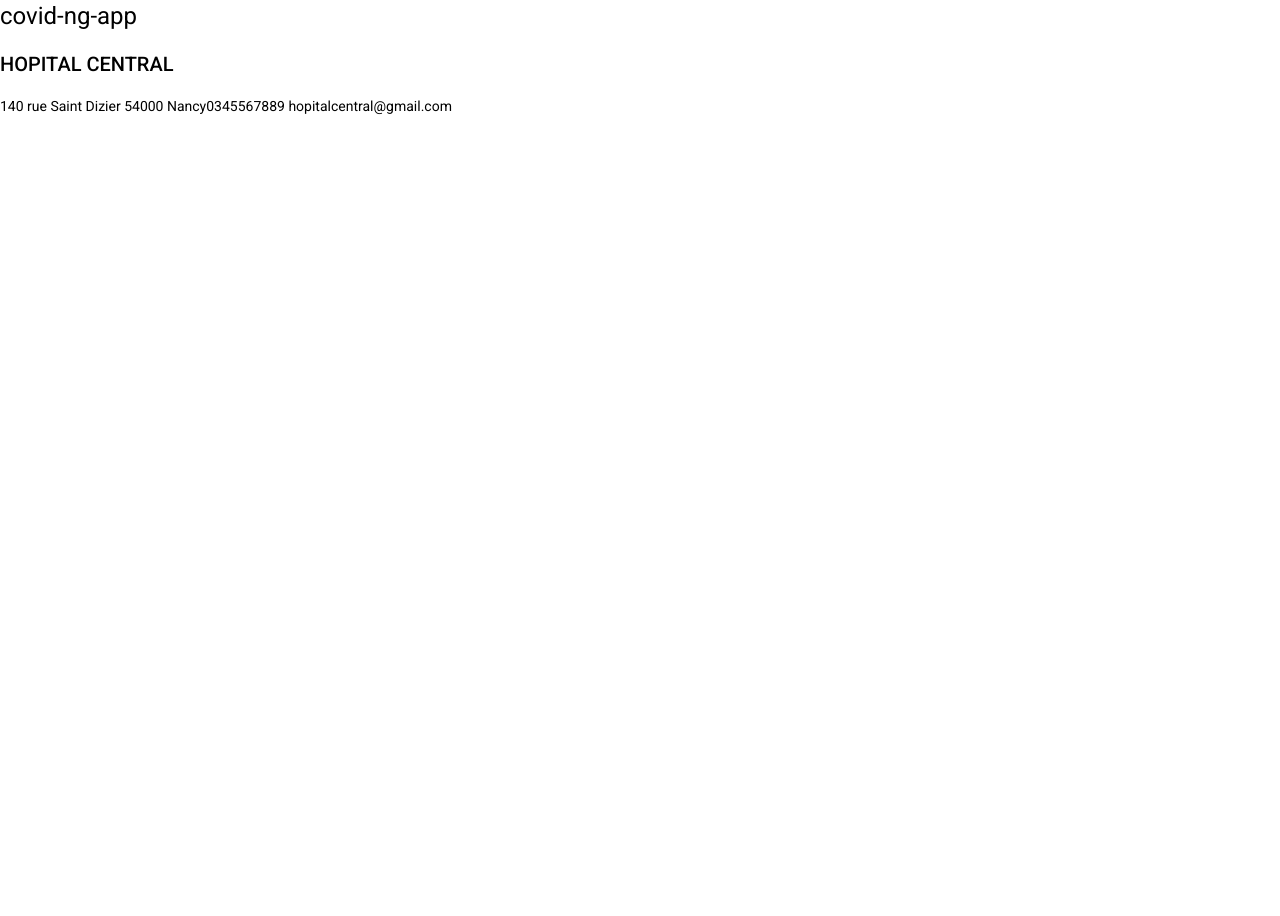
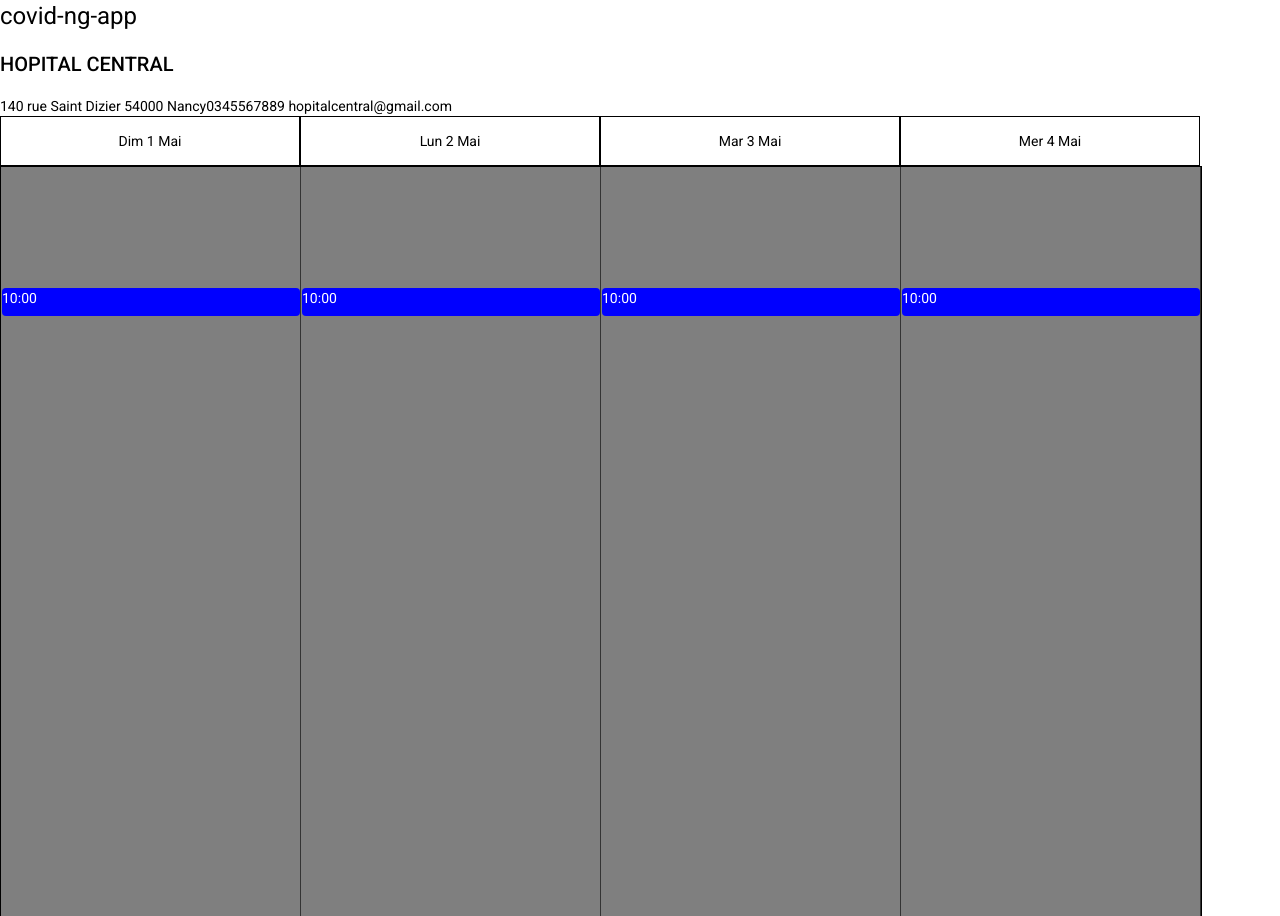
Before and after one commit to Lamkateh/covid-ng-app, an Angular app: page /centers/1 in a window 1280 px wide. Before the commit the page ends 800 px from the top, so only its background shows below. Built offline with nearby package versions, Linux system fonts and the light colour scheme.

Commit message:
Add timetable

```diff
--- a/src/app/app-routing.module.ts
+++ b/src/app/app-routing.module.ts
@@ -1,11 +1,12 @@
 import { NgModule } from '@angular/core';
 import { RouterModule, Routes } from '@angular/router';
 import { HomePublicPageComponent } from './home-public-page/home-public-page.component';
+import { VaccinationCenterPageComponent } from './vaccination-center-page/vaccination-center-page.component';
 import { VaccinationCenterComponent } from './vaccination-center/vaccination-center.component';
 
 const routes: Routes = [
   { path: 'centers', component: HomePublicPageComponent },
-  { path: 'centers/:id', component: VaccinationCenterComponent },
+  { path: 'centers/:id', component: VaccinationCenterPageComponent },
   { path: '', redirectTo: '/centers', pathMatch: 'full' },
 ];
 
--- a/src/app/app.module.ts
+++ b/src/app/app.module.ts
@@ -11,6 +11,8 @@ import { FormsModule } from '@angular/forms';
 
 import { VaccinationCenterModule } from './vaccination-center/vaccination-center.module';
 import { SharedModule } from './shared/shared.module';
+import { TimetableComponent } from './timetable/timetable.component';
+import { VaccinationCenterPageComponent } from './vaccination-center-page/vaccination-center-page.component';
 
 @NgModule({
   declarations: [
@@ -18,6 +20,8 @@ import { SharedModule } from './shared/shared.module';
     VaccinationCenterListComponent,
     VaccinationCenterListItemComponent,
     HomePublicPageComponent,
+    TimetableComponent,
+    VaccinationCenterPageComponent,
   ],
   imports: [
     BrowserModule,
--- a/src/app/home-public-page/home-public-page.component.html
+++ b/src/app/home-public-page/home-public-page.component.html
@@ -1,10 +1,19 @@
 <div>
   <form (submit)="onSearchCity()">
-    <app-input label="Trouver un centre de vaccination" name="search_item" placeholder="Rechercher par ville"
-      [(inputValue)]="citySearchTerm" [search]="true">
+    <app-input
+      label="Trouver un centre de vaccination"
+      name="search_item"
+      placeholder="Rechercher par ville"
+      [(inputValue)]="citySearchTerm"
+      [search]="true"
+    >
     </app-input>
     {{ listLoading ? "Loading..." : "" }}
   </form>
   <app-vaccination-center-list [list]="centers"></app-vaccination-center-list>
-  <app-button title="Afficher plus" (clickEvent)="onMoreRequest()"></app-button>
+  <app-button
+    *ngIf="!lastPage"
+    title="Afficher plus"
+    (clickEvent)="onMoreRequest()"
+  ></app-button>
 </div>
--- a/src/app/home-public-page/home-public-page.component.ts
+++ b/src/app/home-public-page/home-public-page.component.ts
@@ -13,7 +13,7 @@ export class HomePublicPageComponent implements OnInit {
   citySearched: string = '';
   listLoading: boolean = false;
   page: number = 0;
-  lastPage: boolean = false; // TODO : implement last page
+  lastPage: boolean = false;
 
   onSearchCity() {
     this.citySearched = this.citySearchTerm;
@@ -34,31 +34,29 @@ export class HomePublicPageComponent implements OnInit {
     if (this.citySearched === '') {
       this.service
         .getAllVaccinationCenters(this.page)
-        .subscribe((centers: { content: VaccinationCenter[] }) => {
-          this.centers.push(...centers.content);
-          this.listLoading = false;
-        });
+        .subscribe(
+          (centers: { content: VaccinationCenter[]; last: boolean }) => {
+            this.centers.push(...centers.content);
+            this.listLoading = false;
+            this.lastPage = centers.last;
+          }
+        );
     } else {
       this.service
         .getVaccinationCentersByCity(this.citySearched, this.page)
-        .subscribe((centers: { content: VaccinationCenter[] }) => {
-          this.centers.push(...centers.content);
-          this.listLoading = false;
-        });
+        .subscribe(
+          (centers: { content: VaccinationCenter[]; last: boolean }) => {
+            this.centers.push(...centers.content);
+            this.listLoading = false;
+            this.lastPage = centers.last;
+          }
+        );
     }
   }
 
-  constructor(private service: VaccinationCenterService) { }
+  constructor(private service: VaccinationCenterService) {}
 
   ngOnInit(): void {
     this.getResult();
-    /*this.listLoading = true;
-    this.service
-      .getAllVaccinationCenters()
-      .subscribe((centers: { content: VaccinationCenter[] }) => {
-        this.centers = centers.content;
-        this.listLoading = false;
-      });
-      */
   }
 }
--- /dev/null
+++ b/src/app/timetable/timetable.component.html
@@ -0,0 +1,28 @@
+<div class="timetable-container">
+  <div>
+    <div class="day-column-headers">
+      <div *ngFor="let day of this.getAppointmentList()">
+        <div class="day-column-header">{{ day.cleanDate }}</div>
+      </div>
+    </div>
+    <div class="timetable-scroll">
+      <div class="timetable" [style.height]="timetableHeight">
+        <div *ngFor="let day of this.getAppointmentList()">
+          <div class="day-column">
+            <div *ngFor="let appointment of day.list">
+              <div
+                *ngIf="appointment.available"
+                class="appointment"
+                [style.width]="appointment.width"
+                [style.height]="appointment.height"
+                [style.top]="appointment.top"
+              >
+                {{ appointment.time.split(" ")[1] }}
+              </div>
+            </div>
+          </div>
+        </div>
+      </div>
+    </div>
+  </div>
+</div>
--- /dev/null
+++ b/src/app/timetable/timetable.component.scss
@@ -0,0 +1,57 @@
+$column-width: 300px;
+$column-header-height: 50px;
+
+.timetable-container {
+  height: 100vh;
+  width: 100%;
+  overflow: hidden;
+  position: relative;
+  display: flex;
+  flex-direction: row;
+
+  .timetable-scroll {
+    height: 100%;
+    overflow-y: auto;
+  }
+
+  .day-column-headers {
+    width: $column-width;
+    display: flex;
+    flex-direction: row;
+    .day-column-header {
+      width: $column-width;
+      height: $column-header-height;
+      border: 1px solid #000;
+      display: flex;
+      justify-content: center;
+      align-items: center;
+    }
+  }
+
+  .timetable {
+    width: 100%;
+    display: flex;
+    flex-direction: row;
+    position: relative;
+    overflow: hidden;
+
+    border: 1px solid #000;
+
+    .day-column {
+      height: 100%;
+      width: $column-width;
+      border-right: 1px solid #333;
+      background-color: rgba($color: #000000, $alpha: 0.5);
+      position: relative;
+    }
+
+    .appointment {
+      background-color: blue;
+      border-radius: 4px;
+      position: absolute;
+      color: #fff;
+      left: 1px;
+      transform: translateY(1px);
+    }
+  }
+}
--- /dev/null
+++ b/src/app/timetable/timetable.component.ts
@@ -0,0 +1,169 @@
+import { Component, OnInit } from '@angular/core';
+
+const COLUMN_WIDTH = 300;
+const ROW_HEIGHT = 5;
+const START_HOUR = '8:00';
+const END_HOUR = '18:00';
+
+const DAY_OF_WEEK = ['Lun', 'Mar', 'Mer', 'Jeu', 'Ven', 'Sam', 'Dim'];
+const MONTH = [
+  'Jan',
+  'Fev',
+  'Mar',
+  'Avr',
+  'Mai',
+  'Juin',
+  'Juil',
+  'Aout',
+  'Sept',
+  'Oct',
+  'Nov',
+  'Dec',
+];
+
+@Component({
+  selector: 'app-timetable',
+  templateUrl: './timetable.component.html',
+  styleUrls: ['./timetable.component.scss'],
+})
+export class TimetableComponent implements OnInit {
+  appointments: {
+    date: string;
+    cleanDate?: string;
+    dateTimestamp?: number;
+    startTimestamp?: number;
+    list: {
+      time: string;
+      timestamp?: number;
+      available: boolean;
+      duration: number;
+      width?: string;
+      height?: string;
+      top?: string;
+    }[];
+  }[] = [
+    {
+      date: '2021-05-01',
+      list: [
+        {
+          time: '2021-05-01 10:00',
+          available: true,
+          duration: 30,
+        },
+        {
+          time: '2021-05-01 10:30',
+          available: false,
+          duration: 30,
+        },
+      ],
+    },
+    {
+      date: '2021-05-02',
+      list: [
+        {
+          time: '2021-05-02 10:00',
+          available: true,
+          duration: 30,
+        },
+        {
+          time: '2021-05-02 10:30',
+          available: false,
+          duration: 30,
+        },
+      ],
+    },
+    {
+      date: '2021-05-03',
+      list: [
+        {
+          time: '2021-05-03 10:00',
+          available: true,
+          duration: 30,
+        },
+        {
+          time: '2021-05-03 10:30',
+          available: false,
+          duration: 30,
+        },
+      ],
+    },
+    {
+      date: '2021-05-04',
+      list: [
+        {
+          time: '2021-05-04 10:00',
+          available: true,
+          duration: 30,
+        },
+        {
+          time: '2021-05-04 10:30',
+          available: false,
+          duration: 30,
+        },
+      ],
+    },
+  ];
+  startHourTimestamp: number = new Date(
+    '2020-01-01 ' + START_HOUR.trim()
+  ).getTime();
+  endHourTimestamp: number = new Date(
+    '2020-01-01 ' + END_HOUR.trim()
+  ).getTime();
+  timetableHeight: string = `${Math.floor(
+    ((this.endHourTimestamp - this.startHourTimestamp) / (1000 * 60)) *
+      ROW_HEIGHT
+  )}px`;
+
+  constructor() {}
+
+  ngOnInit(): void {
+    console.log(this.getYLabel());
+  }
+
+  getAppointmentList() {
+    this.appointments.forEach((day) => {
+      const date = new Date(day.date);
+      day.cleanDate =
+        DAY_OF_WEEK[date.getDay().toString()] +
+        ' ' +
+        date.getDate().toString() +
+        ' ' +
+        MONTH[date.getMonth().toString()];
+      day.dateTimestamp = new Date(day.date).getTime();
+      day.startTimestamp = new Date(
+        day.date + ' ' + START_HOUR.trim()
+      ).getTime();
+      day.list.forEach((appointment) => {
+        appointment.timestamp = new Date(appointment.time).getTime();
+        appointment.width = `${COLUMN_WIDTH - 2}px`;
+        appointment.height = `${
+          Math.floor(appointment.duration / 5) * ROW_HEIGHT - 2
+        }px`;
+        appointment.top = `${
+          Math.floor(
+            (appointment.timestamp - day.startTimestamp) / (1000 * 60 * 5)
+          ) * ROW_HEIGHT
+        }px`;
+      });
+    });
+
+    return this.appointments;
+  }
+
+  getYLabel() {
+    const yLabels = [];
+    for (
+      let i = this.startHourTimestamp;
+      i <= this.endHourTimestamp;
+      i += 1000 * 60 * 5
+    ) {
+      const date = new Date(i);
+      yLabels.push(
+        ('0' + date.getHours()).slice(-2) +
+          ':' +
+          ('0' + date.getMinutes()).slice(-2)
+      );
+    }
+    return yLabels;
+  }
+}
--- /dev/null
+++ b/src/app/vaccination-center-page/vaccination-center-page.component.html
@@ -0,0 +1,2 @@
+<app-vaccination-center></app-vaccination-center>
+<app-timetable></app-timetable>
--- /dev/null
+++ b/src/app/vaccination-center-page/vaccination-center-page.component.ts
@@ -0,0 +1,15 @@
+import { Component, OnInit } from '@angular/core';
+
+@Component({
+  selector: 'app-vaccination-center-page',
+  templateUrl: './vaccination-center-page.component.html',
+  styleUrls: ['./vaccination-center-page.component.scss']
+})
+export class VaccinationCenterPageComponent implements OnInit {
+
+  constructor() { }
+
+  ngOnInit(): void {
+  }
+
+}
--- a/src/styles.scss
+++ b/src/styles.scss
@@ -1,4 +1,15 @@
 /* You can add global styles to this file, and also import other style files */
 
-html, body { height: 100%; }
-body { margin: 0; font-family: Roboto, "Helvetica Neue", sans-serif; }
+html,
+body {
+  height: 100%;
+}
+body {
+  font-family: Roboto, "Helvetica Neue", sans-serif;
+}
+* {
+  box-sizing: border-box;
+  list-style-type: none;
+  margin: 0;
+  padding: 0;
+}
```
Also changed, not shown: src/app/vaccination-center-page/vaccination-center-page.component.scss (added), 2 other files (tests, documents, lock files or other folders).
